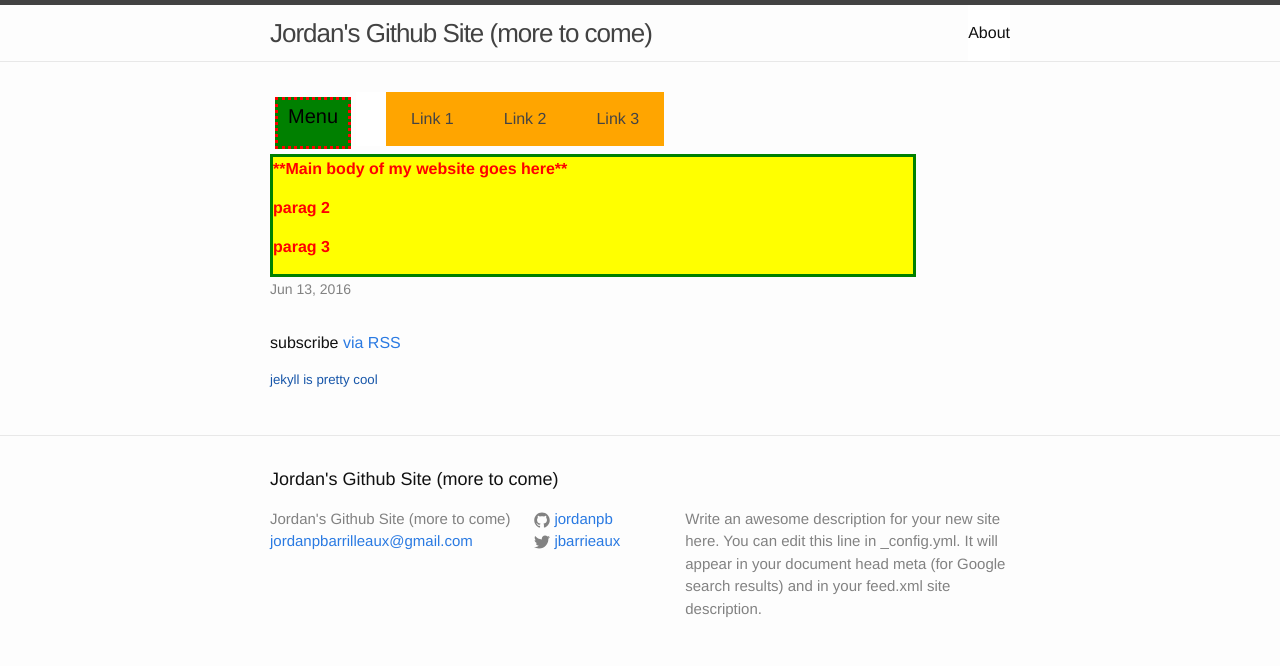
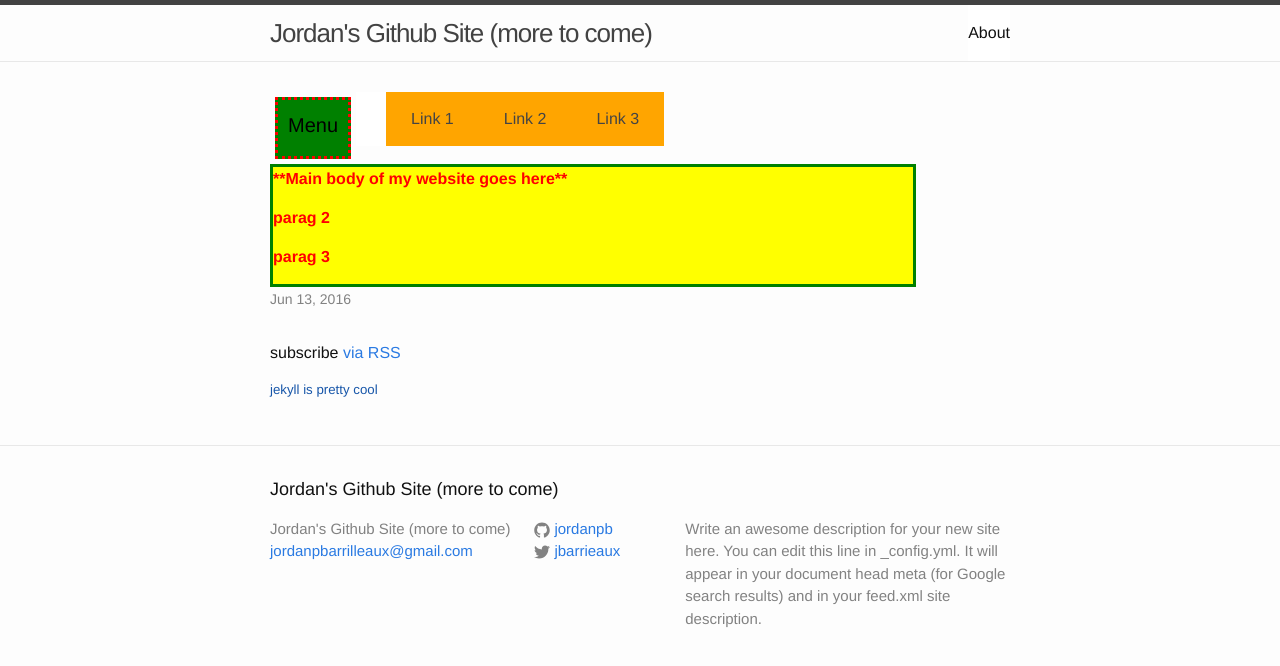
Before and after one commit to Jordanpb/codeacademyTest, a Jekyll site: the page built from index.html, in a window 1280 px wide. Shown: the top 666 px of the page. Built offline with Jekyll 4.4.1, drawn with Linux system fonts in a browser that asks for light colours.

Commit message:
Update _layout.scss

```diff
--- a/_sass/_layout.scss
+++ b/_sass/_layout.scss
@@ -57,7 +57,7 @@
 #dropdown-menu{
     border: 3px dotted red;
     background-color: green;
-    padding: 1px 10px 0px 10px;
+    padding: 10px 10px 1px 10px;
     margin: 5px 5px 5px 5px;
     clear: both;
     float: left;
```
